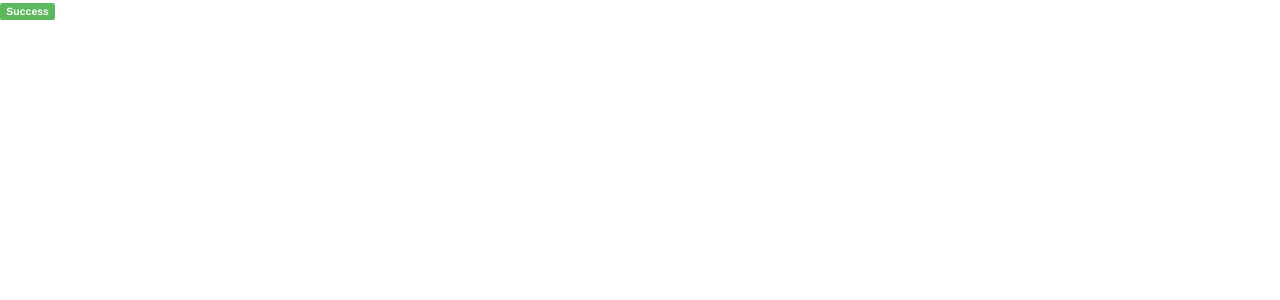
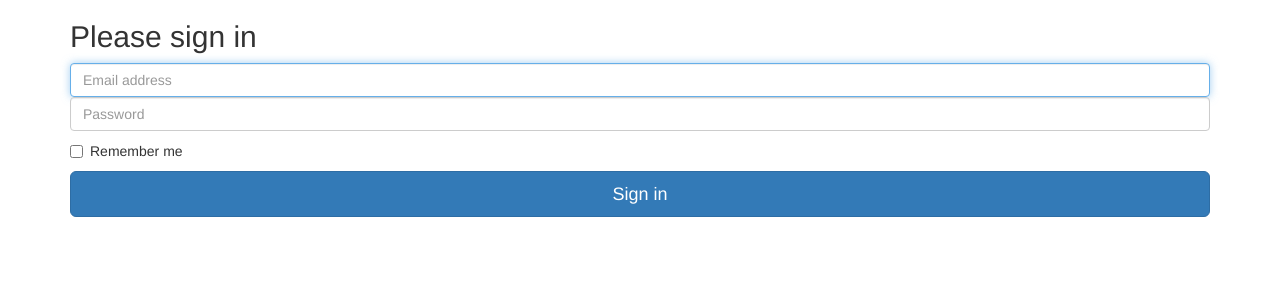
Before and after one commit to alias-artisoy/Angular-2-Basic-CRUD-using-JWT-authentication, an Angular app: page / in a window 1280 px wide. Shown: the top 300 px of the page. Built offline with nearby package versions, Linux system fonts and the light colour scheme.

Commit message:
Create sign-in page.

```diff
--- a/src/app/app.component.html
+++ b/src/app/app.component.html
@@ -1,4 +1,16 @@
 <!--The content below is only a placeholder and can be replaced.-->
 <div id="app">
-  <span class="label label-success">Success</span>
+	<div class="container">
+	  <form class="form-signin" role="form">
+	    <h2 class="form-signin-heading">Please sign in</h2>
+	    <input type="email" class="form-control" placeholder="Email address" required autofocus>
+	    <input type="password" class="form-control" placeholder="Password" required>
+	    <div class="checkbox">
+	      <label>
+	        <input type="checkbox" value="remember-me"> Remember me
+	      </label>
+	    </div>
+	    <button class="btn btn-lg btn-primary btn-block" type="submit">Sign in</button>
+	  </form>
+	</div>
 </div>
```
